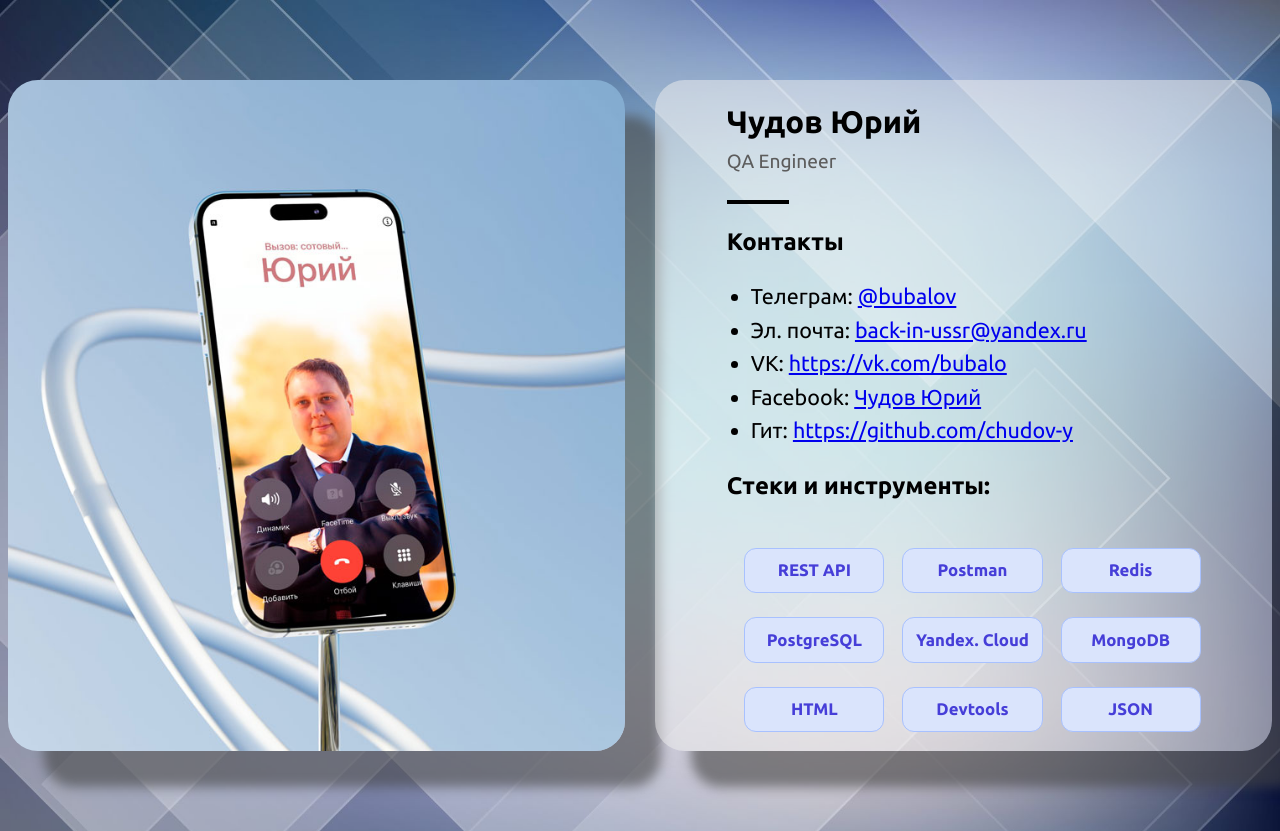
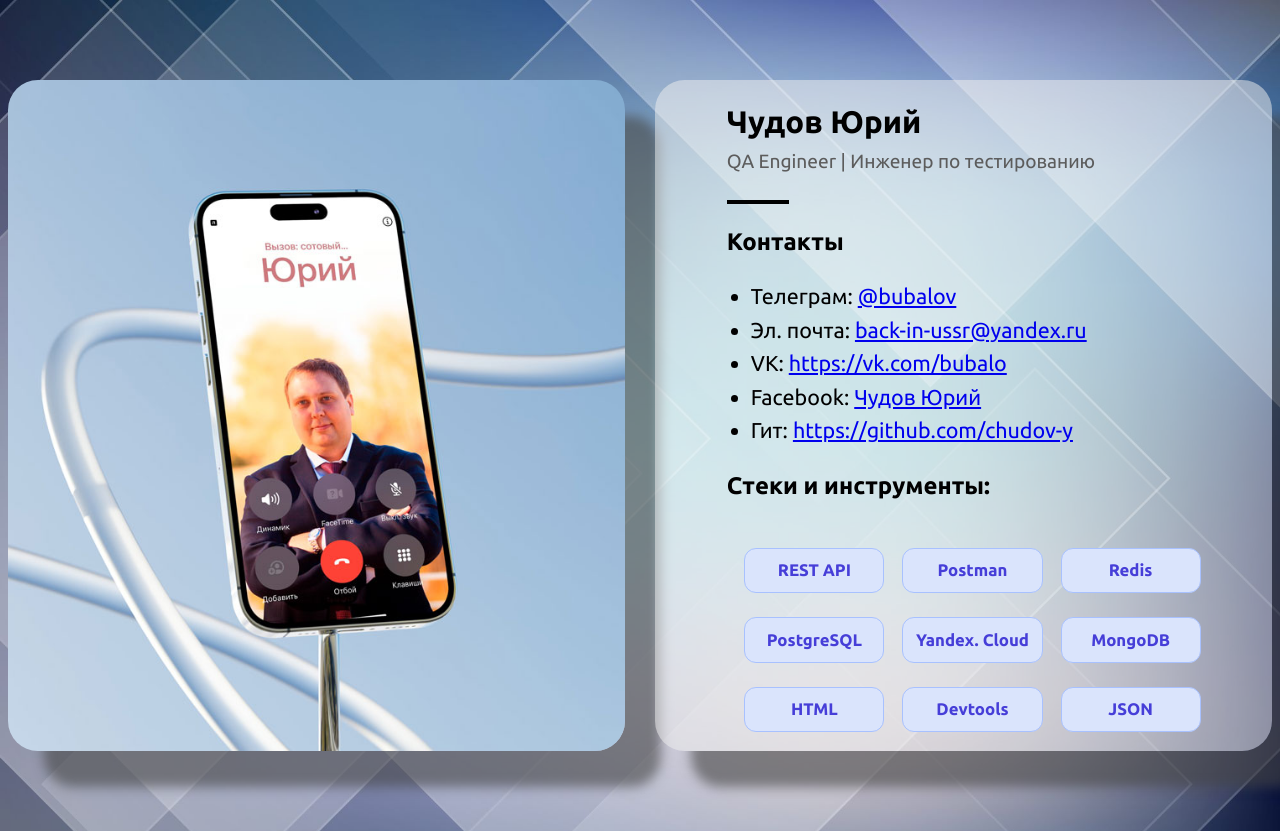
Before and after one commit to chudov-y/chudov-y.github.io, a plain HTML site: page index.html in a window 1280 px wide. Drawn offline with Linux system fonts and the light colour scheme.

Commit message:
add profession

```diff
--- a/index.html
+++ b/index.html
@@ -15,7 +15,7 @@
 	<div class="about">
 		<div class="text">
 			<h2>Чудов Юрий</h1>
-				<p class="job">QA Engineer</p>
+				<p class="job">QA Engineer | Инженер по тестированию</p>
 				<hr align="left" color="#000000" size="4" width="50px"/>
 				<h3>Контакты</h3>
 				<ul>
```
Also changed, not shown: 1 other file.
